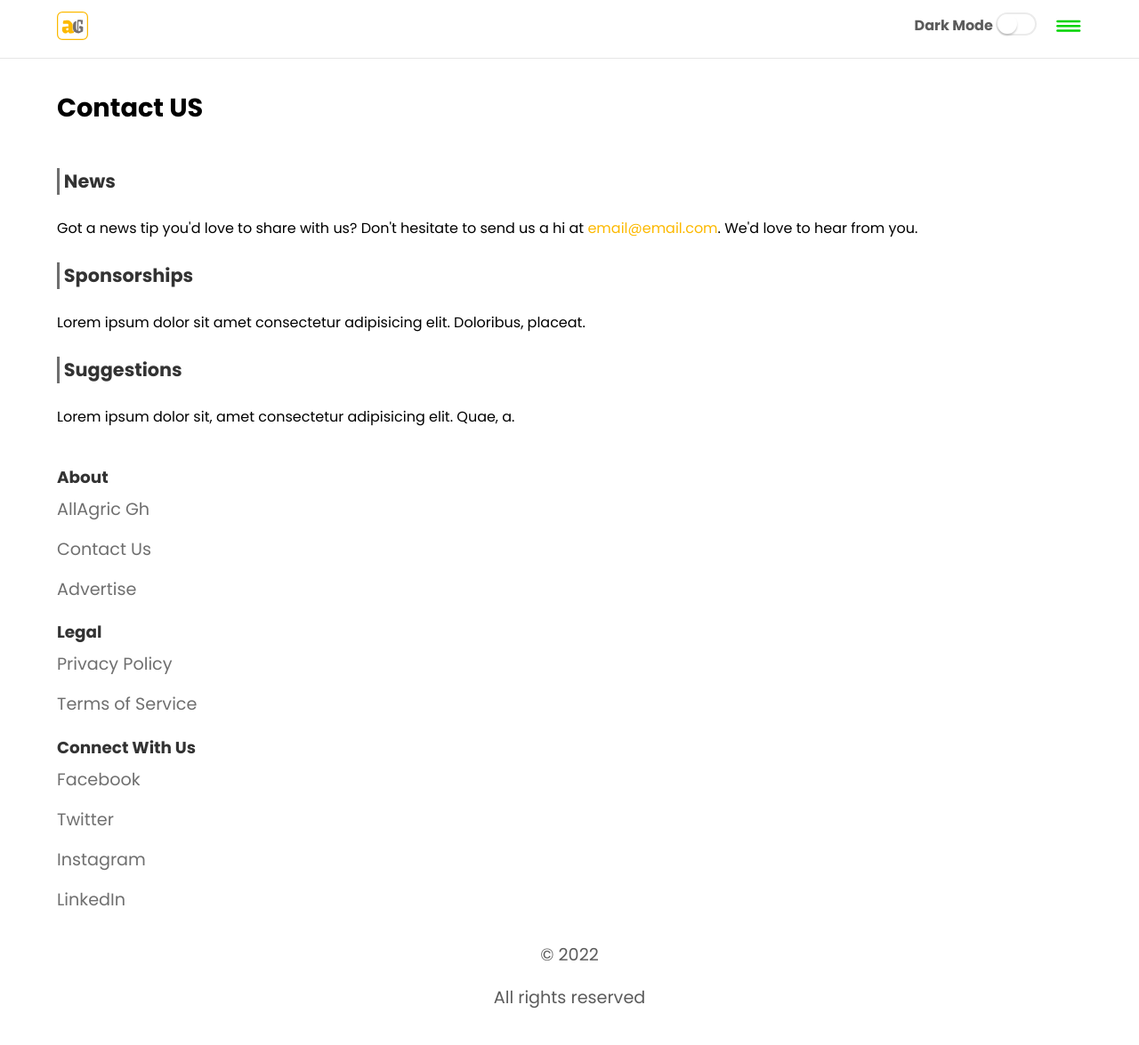
After one commit to michaelamponsah/all-agric, a PHP site: page /contact-us.html in a window 1280 px wide. The commit adds this page. Shown: the whole page at 89% size. Run offline with PHP 8.4, Linux system fonts and the light colour scheme.

Commit message:
Add contact us page

```diff
--- /dev/null
+++ b/contact-us.html
@@ -0,0 +1,132 @@
+<!DOCTYPE html>
+<html lang="en">
+
+<head>
+  <meta charset="UTF-8">
+  <meta http-equiv="X-UA-Compatible" content="IE=edge">
+  <meta name="viewport" content="width=device-width, initial-scale=1.0">
+  <title>All Agric Gh</title>
+  <link rel="stylesheet" href="./css/style.css">
+  <link rel="preconnect" href="https://fonts.googleapis.com">
+  <link rel="preconnect" href="https://fonts.gstatic.com" crossorigin>
+  <link href="https://fonts.googleapis.com/css2?family=Poppins:wght@400;700&display=swap" rel="stylesheet">
+</head>
+
+<body>
+  <header class="toolbar">
+    <ul class="container">
+      <li><a href="index.html" tabindex="0"> <img src="./assets/images/logo.svg" alt="" width="35px" height="35px"></a>
+      </li>
+      <li class="nav-actions-wrapper">
+        <label class="form-switch">
+          Dark Mode
+          <input type="checkbox">
+          <i></i>
+        </label>
+        <nav class="navigation nav-mobile" data-slider>
+          <img src="./assets/images/burger-icon.svg" alt="hamburger menu-icon" class="burger-icon icon" tabindex="0"
+            data-slider-icon>
+
+          <!-- Sliding menu -->
+          <div class="mobile-nav-wrapper">
+            <div class="mobile-nave-wrapper--logo-closeicon-wrapper">
+              <a href="index.html" tabindex="0"> <img src="./assets/images/logo.svg" alt="" width="35px"
+                  height="35px"></a>
+              <img src="./assets/images/menu-close-icon.svg" alt="hamburger menu-icon" class="burger-icon icon"
+                tabindex="0" data-slider-icon>
+            </div>
+            <form action="">
+              <div>
+                <input type="search" class="search-form" placeholder="Search AllAgricGh">
+              </div>
+            </form>
+            <ul class="mobile-nav--list">
+              <li><a href="./single-category.html">Tech</a></li>
+              <li><a href="./single-category.html">Startups</a></li>
+              <li><a href="./single-category.html">FarmEazy</a></li>
+              <li><a href="./single-category.html">Sustainability</a></li>
+            </ul>
+            <br>
+            <h3 class="mobile-nav--title">Let's Connect</h3>
+            <ul class="mobile-nav--list">
+              <li><a href="https://www.facebook.com">Facebook</a></li>
+              <li><a href="https://twitter.com/_mikeamponsah">Twitter</a></li>
+              <li><a href="https://www.instagram.com/_amakpa/">Instagram</a></li>
+              <li><a href="https://www.linkedin.com/in/mikeamponsah/">LinkedIn</a></li>
+            </ul>
+          </div>
+        </nav>
+      </li>
+    </ul>
+  </header>
+
+  <section class="container padding-top-5">
+    <h1 style="margin: 0.7em 0; font-weight: 900; font-size: 1.8rem;">Contact US</h1>
+    <div class="section-title-wrapper">
+      <span class="pipe"></span>
+      <h2 class="section-title">News</h2>
+    </div>
+    <p>
+      Got a news tip you'd love to share with us?
+      Don't hesitate to send us a hi at <a href="" style="color: #fcb900;">email@email.com</a>. We'd love to hear from
+      you.
+    </p>
+    <div class="section-title-wrapper">
+      <span class="pipe"></span>
+      <h2 class="section-title">Sponsorships</h2>
+    </div>
+    <p>Lorem ipsum dolor sit amet consectetur adipisicing elit. Doloribus, placeat.</p>
+
+    <div class="section-title-wrapper">
+      <span class="pipe"></span>
+      <h2 class="section-title">Suggestions</h2>
+    </div>
+    <p>Lorem ipsum dolor sit, amet consectetur adipisicing elit. Quae, a.</p>
+  </section>
+
+  <footer class="footer">
+    <div class="footer-section-wrapper container">
+      <div class="footer-section">
+        <h3>About</h3>
+        <ul>
+          <li><a href="index.html">AllAgric Gh</a></li>
+          <li><a href="">Contact Us</a></li>
+          <li><a href="">Advertise</a></li>
+        </ul>
+      </div>
+      <div class="footer-section">
+        <h3>Legal</h3>
+        <ul>
+          <li><a href="">Privacy Policy</a></li>
+          <li><a href="">Terms of Service</a></li>
+        </ul>
+      </div>
+      <div class="footer-section">
+        <h3>Connect With Us</h3>
+        <ul>
+          <li><a href="https://www.facebook.com">Facebook</a></li>
+          <li><a href="https://twitter.com/_mikeamponsah">Twitter</a></li>
+          <li><a href="https://www.instagram.com/_amakpa/">Instagram</a></li>
+          <li><a href="https://www.linkedin.com/in/mikeamponsah/">LinkedIn</a></li>
+        </ul>
+      </div>
+      <div class="footer-section">
+        <ul>
+          <li>&copy; 2022</li>
+          <li>All rights reserved</li>
+        </ul>
+      </div>
+    </div>
+  </footer>
+
+
+
+
+
+
+
+
+  <script src="./js/app.js"></script>
+</body>
+
+</html>
--- a/css/style.css
+++ b/css/style.css
@@ -50,6 +50,10 @@ body {
 .container {
   width: 90%;
   margin: 0 auto;
+}
+
+.padding-top-5 {
+  padding-top: 5em;
 }
 
 .section-margin {
--- a/index.html
+++ b/index.html
@@ -356,8 +356,8 @@
       <div class="footer-section">
         <h3>About</h3>
         <ul>
-          <li><a href="">AllAgric Gh</a></li>
-          <li><a href="">Contact Us</a></li>
+          <li><a href="index.html">AllAgric Gh</a></li>
+          <li><a href="contact-us.html">Contact Us</a></li>
           <li><a href="">Advertise</a></li>
         </ul>
       </div>
```
